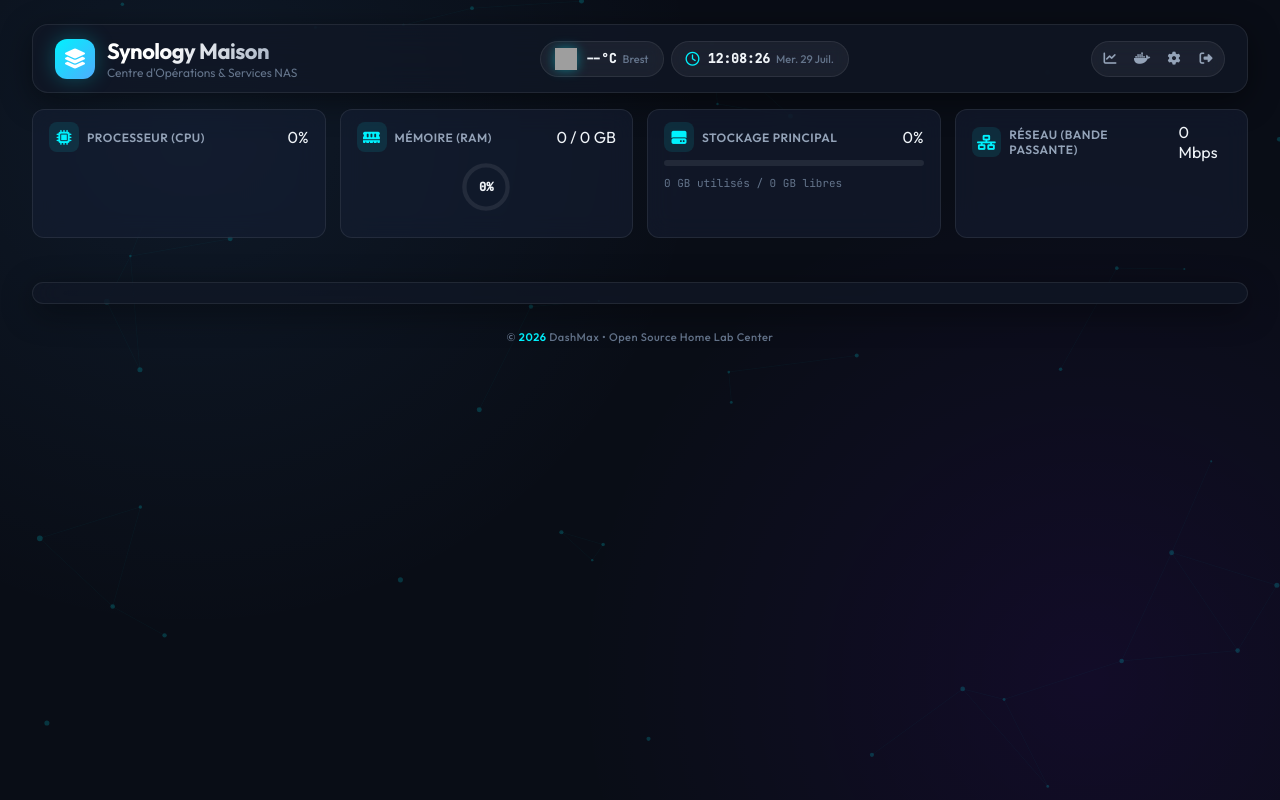
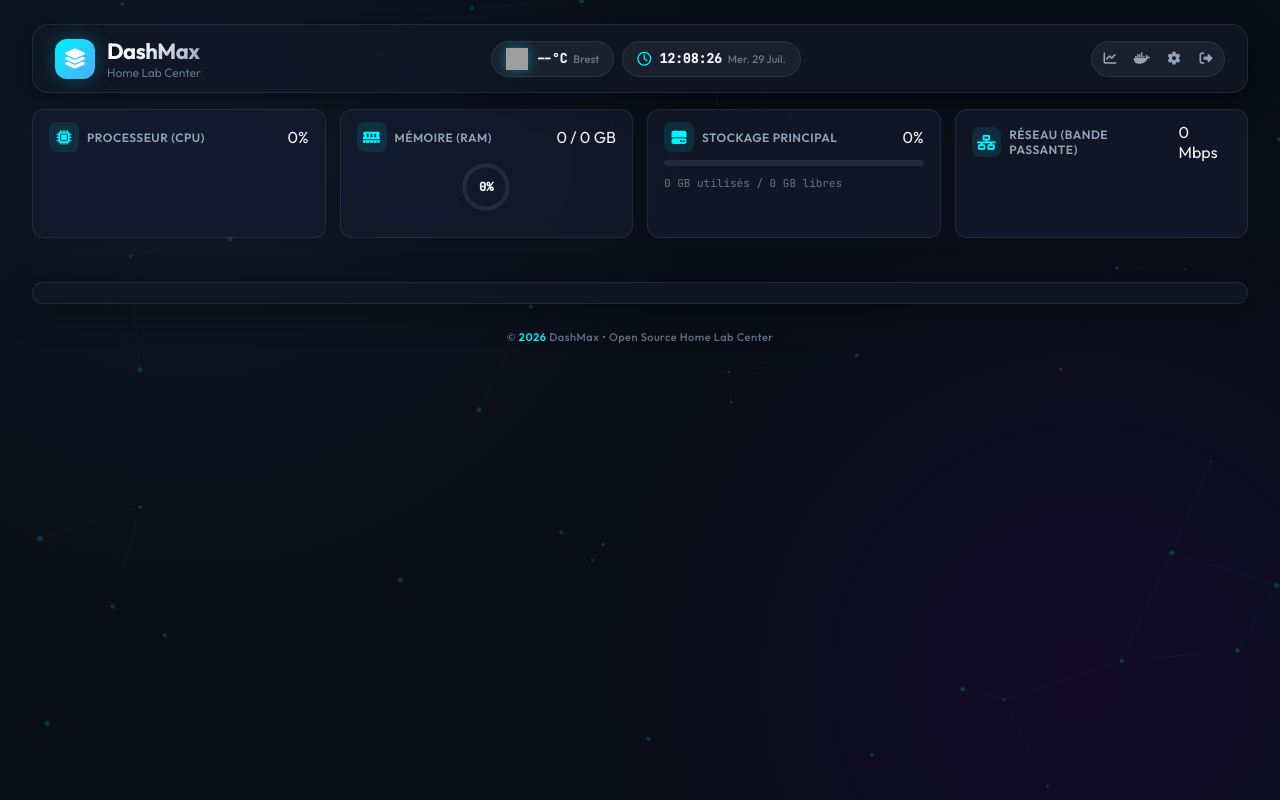
Before and after one commit to maaxleop/dashmax, a plain HTML site: page static/index.html in a window 1280 px wide. Drawn offline with nearby package versions, Linux system fonts and the light colour scheme; no server answers; grey boxes are pictures that could not be loaded.

Commit message:
fix: replace personal default title with generic DashMax placeholder

```diff
--- a/static/index.html
+++ b/static/index.html
@@ -39,8 +39,8 @@
           <i class="fa-solid fa-layer-group"></i>
         </div>
         <div class="brand-title">
-          <h1 id="app-title">Synology Maison</h1>
-          <p id="app-subtitle">Centre d'Opérations & Services NAS</p>
+          <h1 id="app-title">DashMax</h1>
+          <p id="app-subtitle">Home Lab Center</p>
           <div class="brand-datetime" id="brand-datetime">
             <span id="brand-clock-date">--</span> &bull; <span id="brand-clock-time">00:00:00</span>
           </div>
```
Also changed, not shown: 1 other file.
